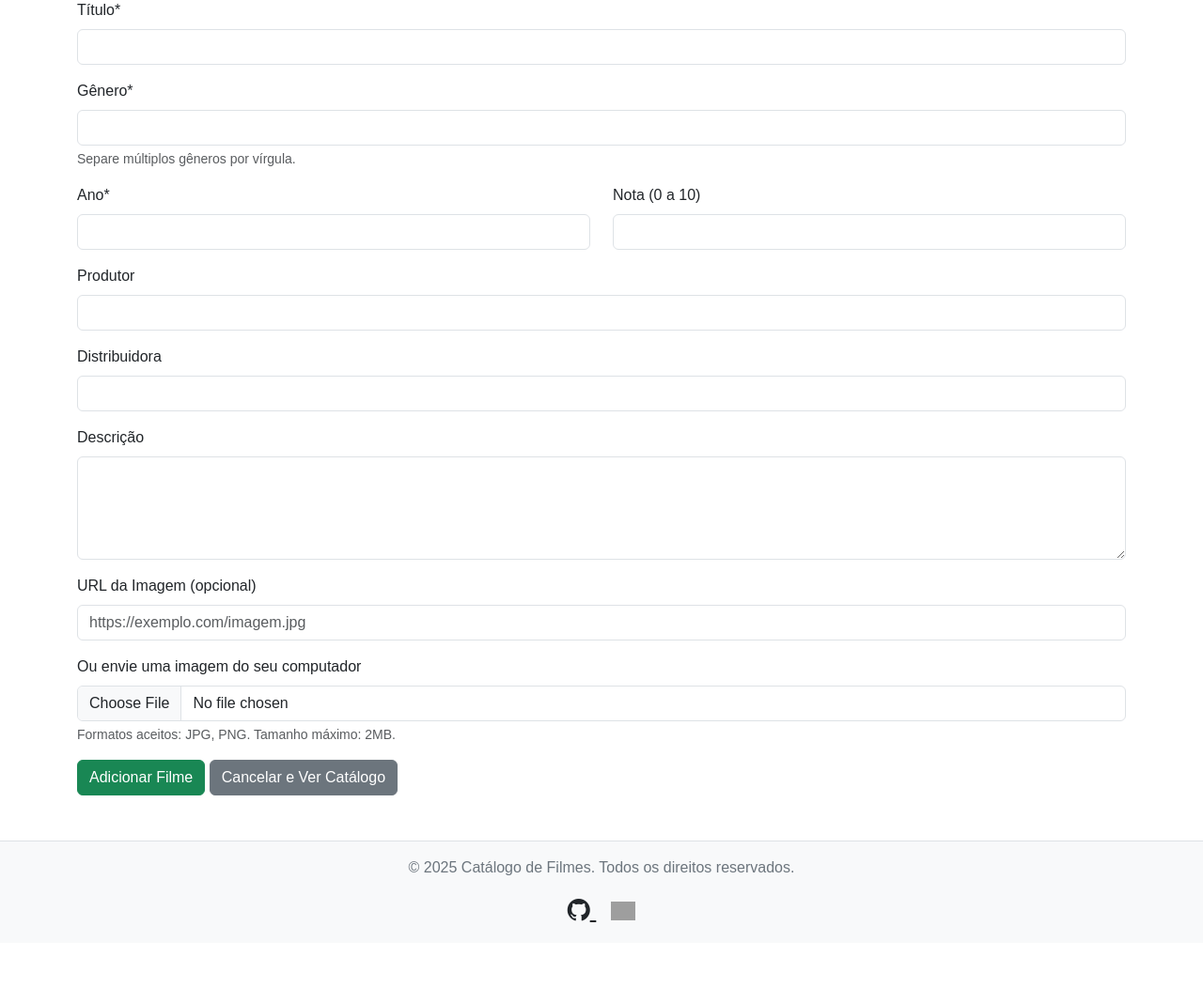
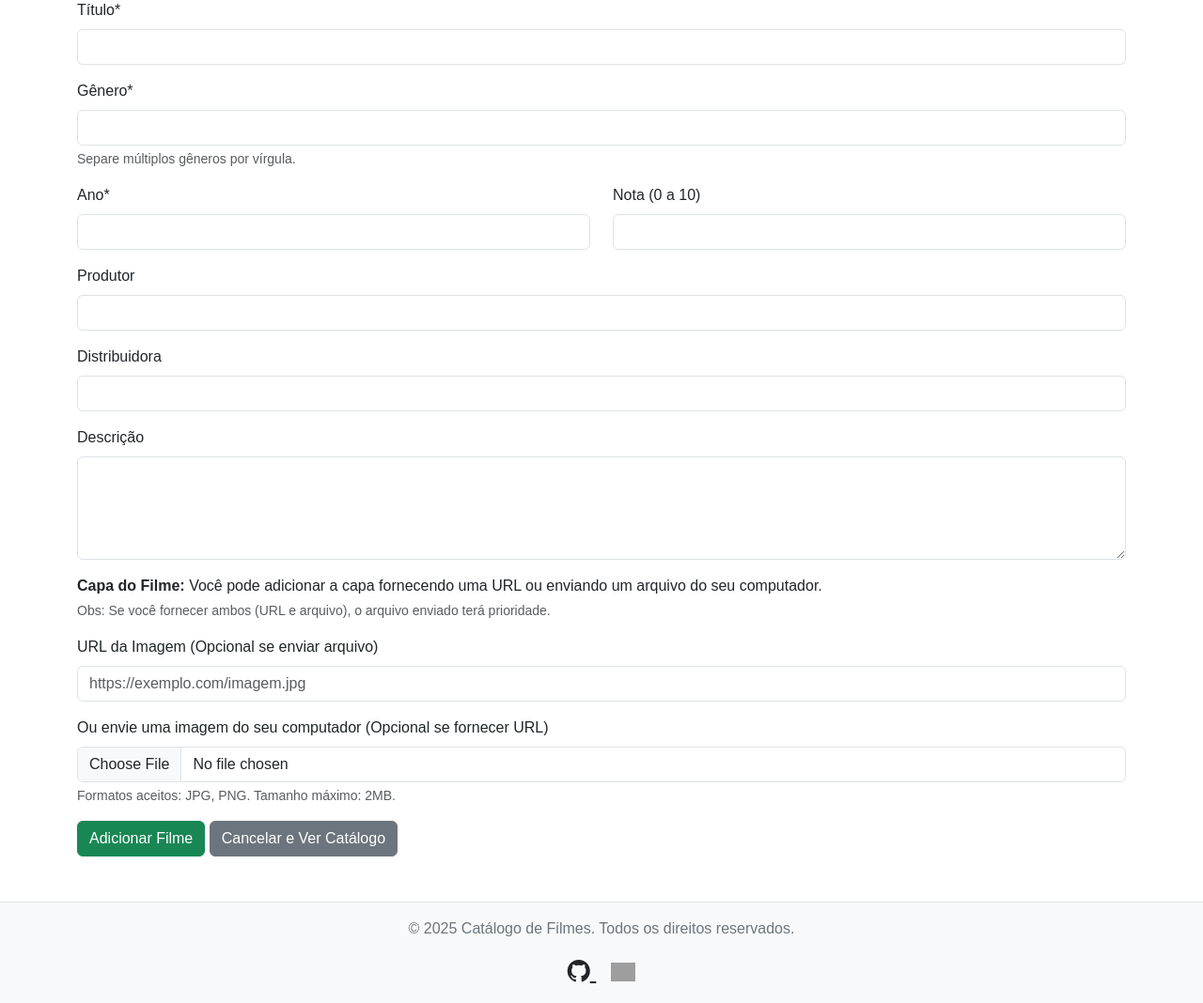
Before and after one commit to Kumegawwa/Catalogo-Filmes.PHP, a PHP site: page /protegido.php in a window 1280 px wide. Shown: the part 314-1382 px from the top of the page at 94% size. Before the commit the page ends 1296 px from the top, so only its background shows below. Run offline with PHP 8.4, Linux system fonts and the light colour scheme; the visitor is signed in with stand-in values (Sample User, id 1); grey boxes are pictures that could not be loaded.

Commit message:
atualizando o arquivo protegido

```diff
--- a/Catalogo-filmes/protegido.php
+++ b/Catalogo-filmes/protegido.php
@@ -51,7 +51,7 @@ if ($_SERVER['REQUEST_METHOD'] == 'POST') {
     if (empty($titulo) || empty($genero) || $ano === false || $ano === null) {
         $mensagemErroForm = 'Erro: Título, Gênero e Ano (válido entre 1895 e ' . (date("Y")) . ') são obrigatórios.';
     } elseif (empty($caminho_imagem)) {
-        $mensagemErroForm = 'Erro: URL inválida ou imagem maior que o suportado.';
+        $mensagemErroForm = 'Erro: URL inválida ou imagem maior que o tamanho suportado.';
     } else {
         if (!isset($_SESSION['filmes_adicionados']) || !is_array($_SESSION['filmes_adicionados'])) {
             $_SESSION['filmes_adicionados'] = [];
@@ -132,14 +132,17 @@ if (!empty($mensagemErroForm)) {
         <textarea class="form-control" id="descricao" name="descricao" rows="4"><?php echo isset($_POST['descricao']) ? htmlspecialchars($_POST['descricao']) : ''; ?></textarea>
     </div>
 
+    <p class="mt-3 mb-1"><strong>Capa do Filme:</strong> Você pode adicionar a capa fornecendo uma URL ou enviando um arquivo do seu computador.</p>
+    <p class="text-muted small mb-3">Obs: Se você fornecer ambos (URL e arquivo), o arquivo enviado terá prioridade.</p>
+
     <div class="mb-3">
-        <label for="url_imagem" class="form-label">URL da Imagem (opcional)</label>
+        <label for="url_imagem" class="form-label">URL da Imagem (Opcional se enviar arquivo)</label>
         <input type="url" class="form-control" id="url_imagem" name="url_imagem" placeholder="https://exemplo.com/imagem.jpg" value="<?php echo isset($_POST['url_imagem']) ? htmlspecialchars($_POST['url_imagem']) : ''; ?>">
     </div>
 
     <div class="mb-3">
-        <label for="upload_imagem" class="form-label">Ou envie uma imagem do seu computador</label>
-        <input type="file" class="form-control" id="upload_imagem" name="upload_imagem" accept="image/*">
+        <label for="upload_imagem" class="form-label">Ou envie uma imagem do seu computador (Opcional se fornecer URL)</label>
+        <input type="file" class="form-control" id="upload_imagem" name="upload_imagem" accept="image/jpeg, image/png">
         <div class="form-text">Formatos aceitos: JPG, PNG. Tamanho máximo: 2MB.</div>
     </div>
 
```
